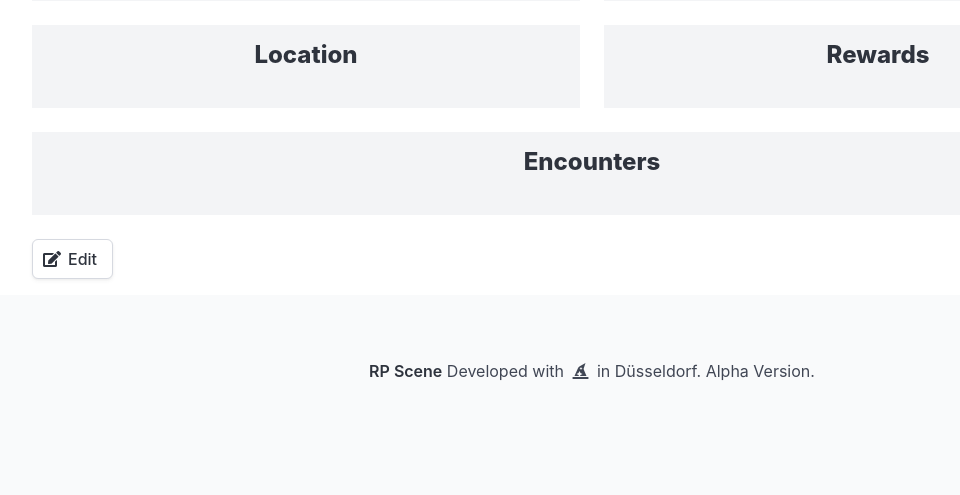
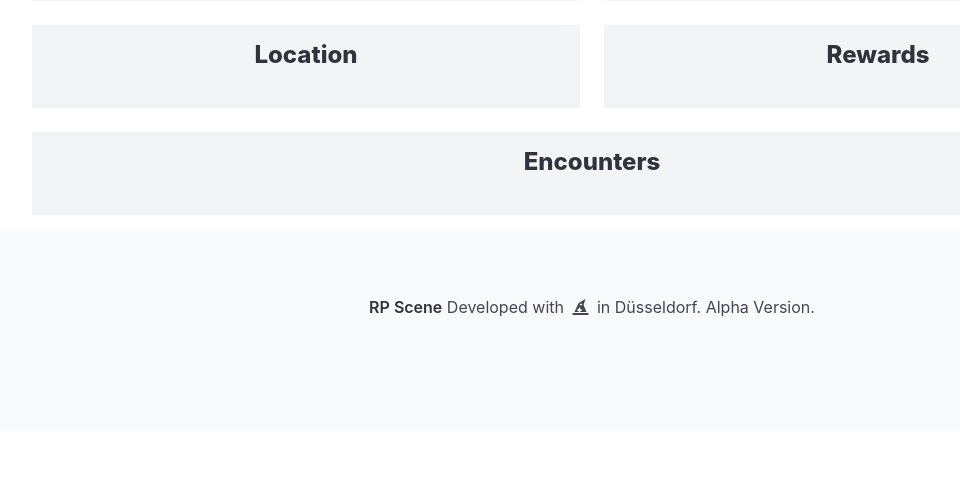
Before and after one commit to Phaetec/rpscene, a Django app: template scenes/templates/scenes/detail.html in a window 1280 px wide. Shown: the part 463-958 px from the top of the page, without its empty margins (48-1008 px from the left). After the commit the page ends 780 px from the top, so only its background shows below. Run offline with Django 3.2, Linux system fonts and the light colour scheme; the template is opened without the code that fills it, so the values that code supplies are empty; style sheets or scripts are compiled from the project's sources; some libraries are stand-ins or nearby versions.

Commit message:
Remove second edit button

```diff
--- a/scenes/templates/scenes/detail.html
+++ b/scenes/templates/scenes/detail.html
@@ -55,15 +55,6 @@
                 </div>
             </div>
         </div>
-
-        <nav class="level">
-            <div class="level-left">
-                <a href="{% url "scenes:edit" scene.id %}" class="level-item button">
-                    <span class="icon is-small"><i class="fas fa-edit"></i></span>
-                    <span>Edit</span>
-                </a>
-            </div>
-        </nav>
     </div>
 
 
```
